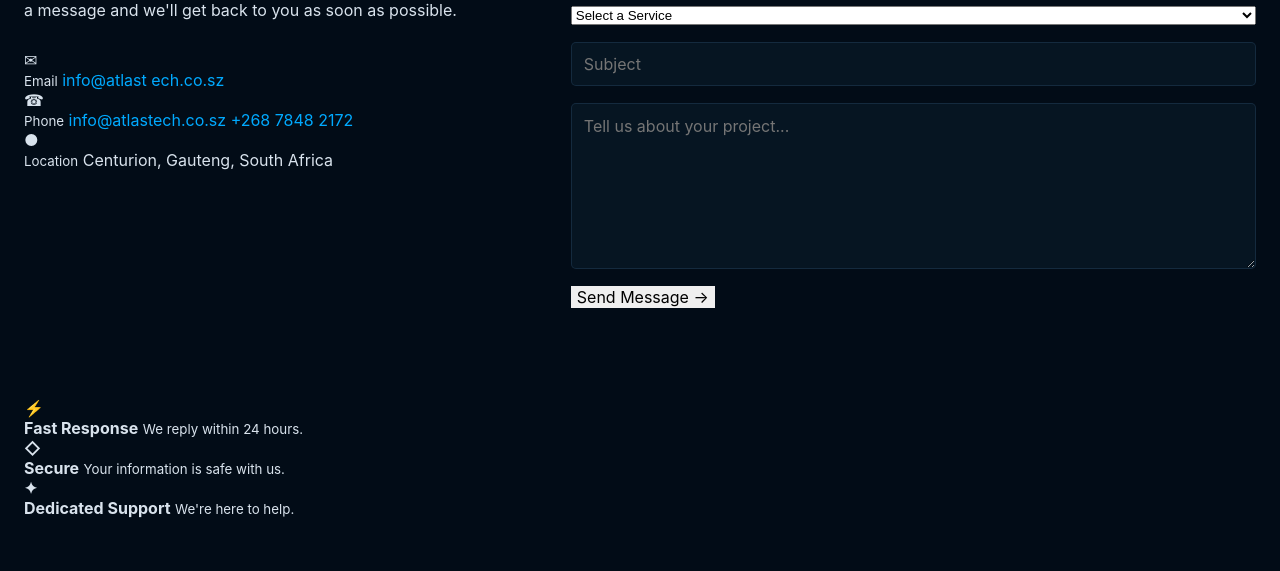
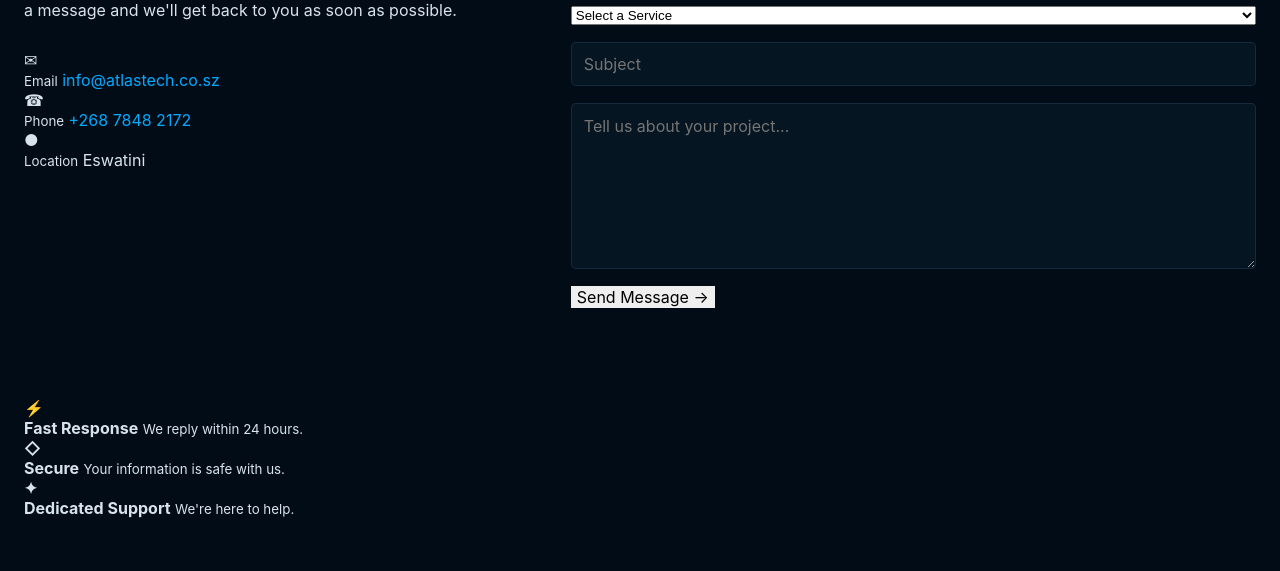
Before and after one commit to redrockjohn12/AtlasTechnologies, a plain HTML site: page index.html in a window 1280 px wide. Shown: the part 3355-3926 px from the top of the page. Drawn offline with Linux system fonts and the light colour scheme.

Commit message:
Fix Atlas Technologies contact and location

```diff
--- a/index.html
+++ b/index.html
@@ -496,8 +496,8 @@
 
                     <div>
                         <small>Email</small>
-                        <a href="mailto:info@atlast ech.co.sz">
-                            info@atlast ech.co.sz
+                        <a href="mailto:info@atlastech.co.sz">
+                            info@atlastech.co.sz
                         </a>
                     </div>
 
@@ -510,7 +510,6 @@
 
                     <div>
                         <small>Phone</small>
-                        <a href="mailto:info@atlastech.co.sz">info@atlastech.co.sz</a>
                         <a href="tel:+26878482172">
                             +268 7848 2172
                         </a>
@@ -525,7 +524,7 @@
 
                     <div>
                         <small>Location</small>
-                        <span>Centurion, Gauteng, South Africa</span>
+                        <span>Eswatini</span>
                     </div>
 
                 </div>
```
